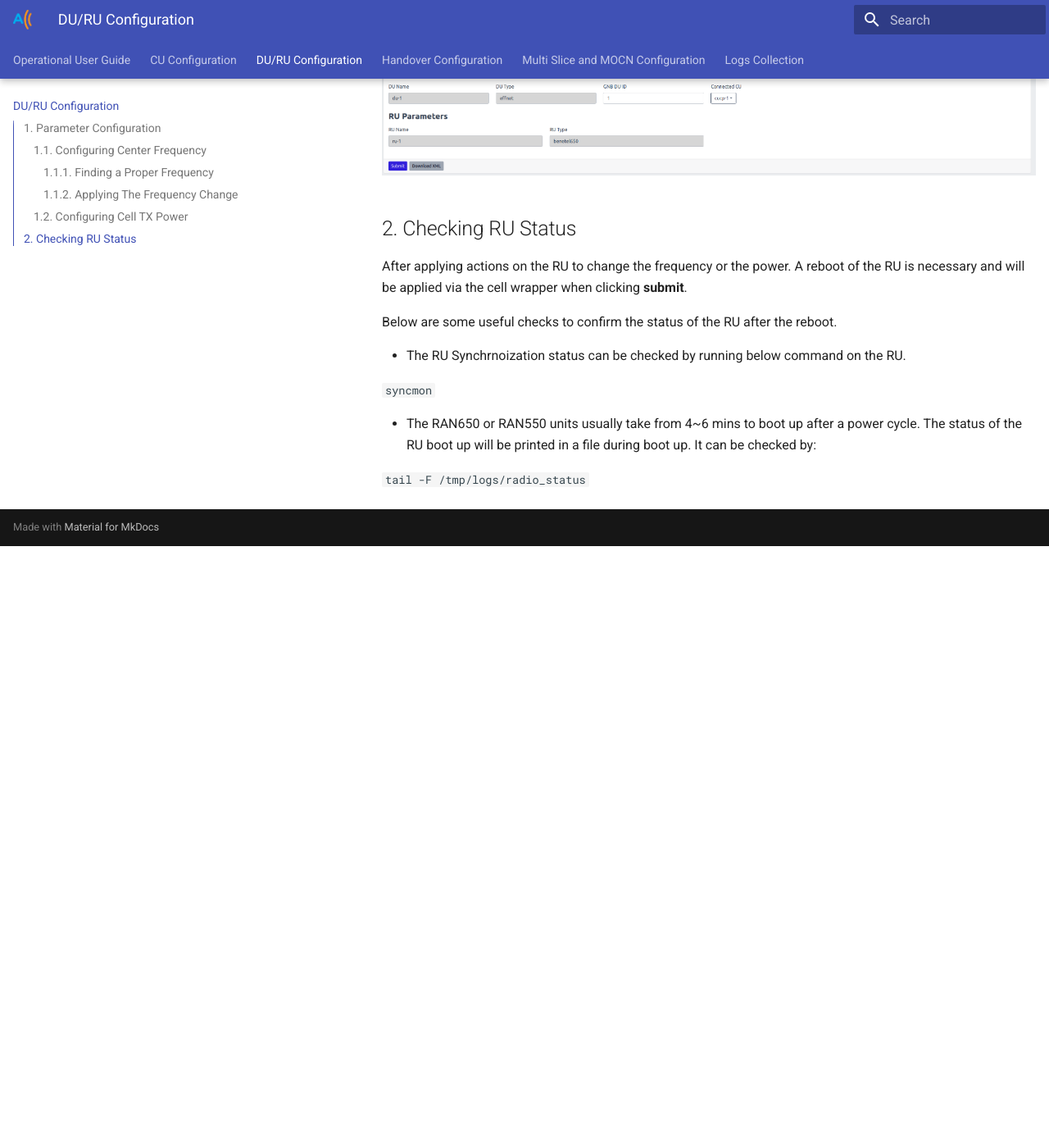
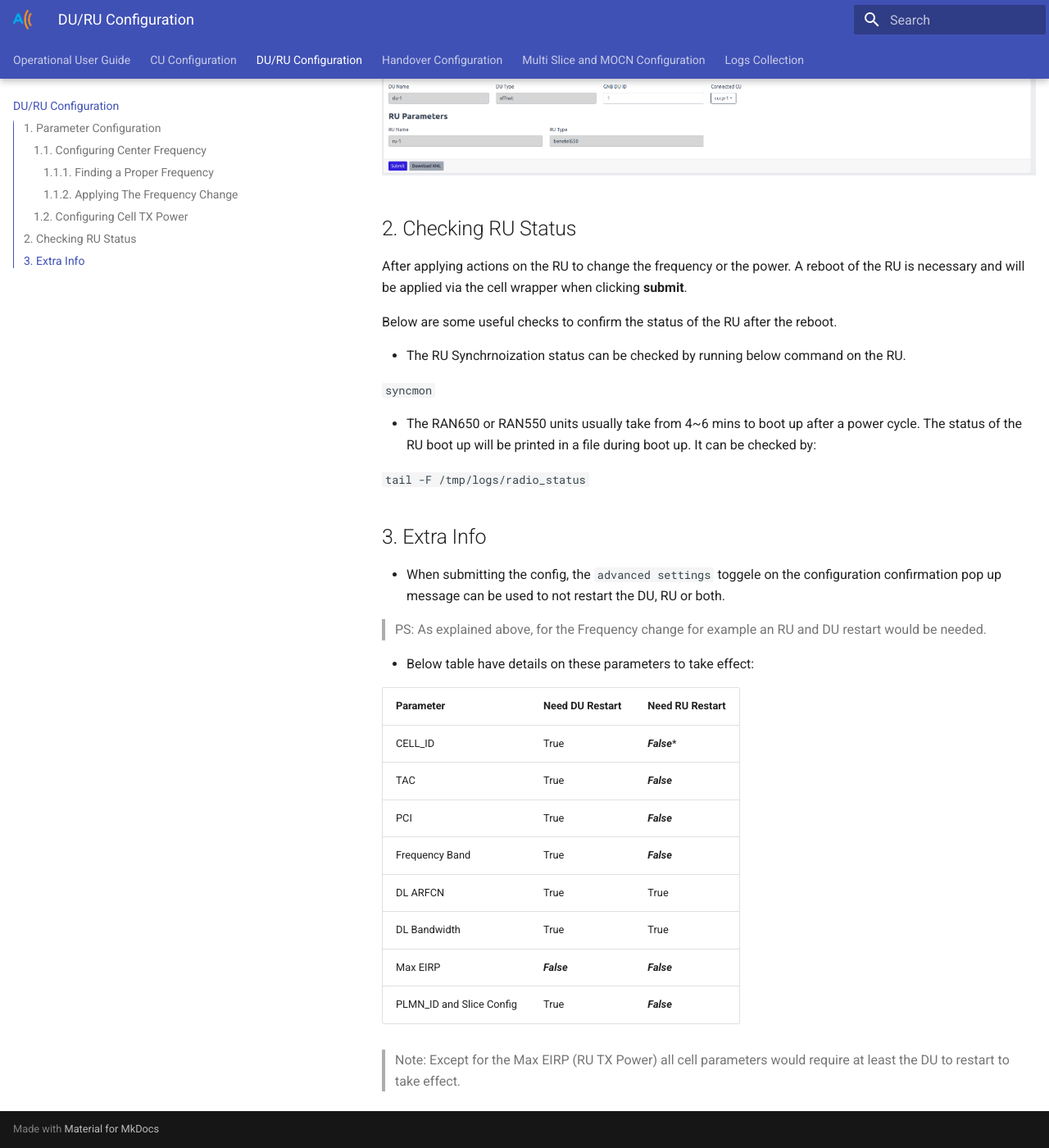
Before and after one commit to accelleran/ran-operation-guide, an MkDocs documentation site: the page built from docs/modifying-ran650-or-ran550/index.md, in a window 1280 px wide and 1400 px high, scrolled down 3575 px. Shown: the whole window at 82% size. Built offline with MkDocs 1.6.1 and Material for MkDocs 9.7.7, drawn with Linux system fonts in a browser that asks for light colours; the version menu is left out; before the commit the page ends 4241 px from its top, so only the background shows below that.

Commit message:
adding which parameter require restart

````diff
--- a/docs/modifying-ran650-or-ran550/index.md
+++ b/docs/modifying-ran650-or-ran550/index.md
@@ -76,3 +76,25 @@ Below are some useful checks to confirm the status of the RU after the reboot.
 - The RAN650 or RAN550 units usually take from 4~6 mins to boot up after a power cycle. The status of the RU boot up will be printed in a file during boot up. It can be checked by:
 
 ```tail -F /tmp/logs/radio_status```
+
+
+## 3. Extra Info
+
+- When submitting the config, the `advanced settings` toggele on the configuration confirmation pop up message can be used to not restart the DU, RU or both.
+
+> PS: As explained above, for the Frequency change for example an RU and DU restart would be needed.
+
+- Below table have details on these parameters to take effect:
+
+| Parameter         | Need DU Restart       | Need RU Restart   |
+| ---               | ---                   | ---               |
+| CELL_ID           | True                  | ***False****             |
+| TAC               | True                  | ***False***             |
+| PCI               | True                  | ***False***             |
+| Frequency Band    | True                  | ***False***             |
+| DL ARFCN          | True                  | True              |
+| DL Bandwidth      | True                  | True              |
+| Max EIRP          | ***False***                  | ***False***              |
+| PLMN_ID and Slice Config | True                  | ***False***             |
+
+> Note: Except for the Max EIRP (RU TX Power) all cell parameters would require at least the DU to restart to take effect.
````
Also changed, not shown: docs/cu-configuration/index.md (+5 -0 lines).
